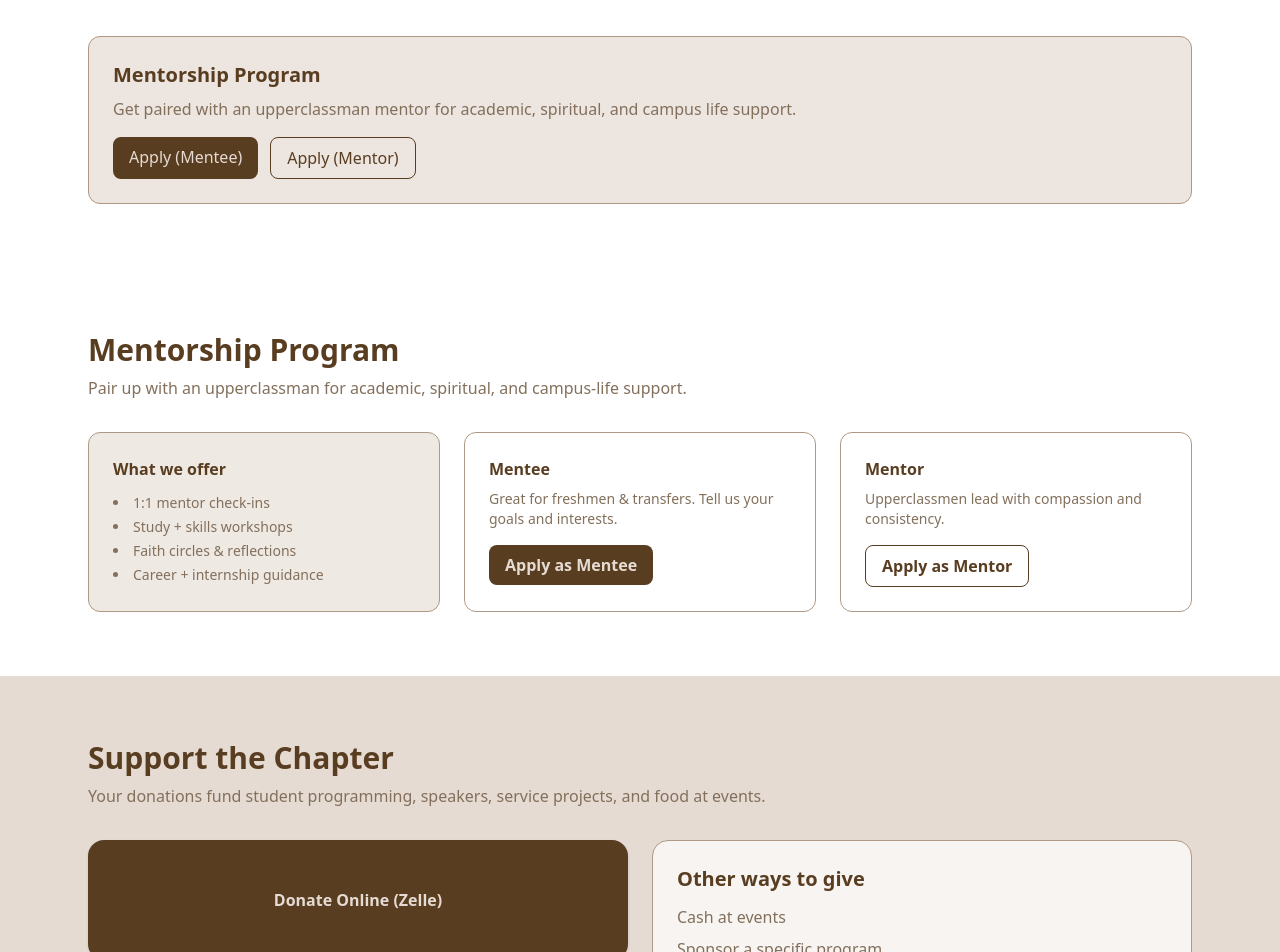
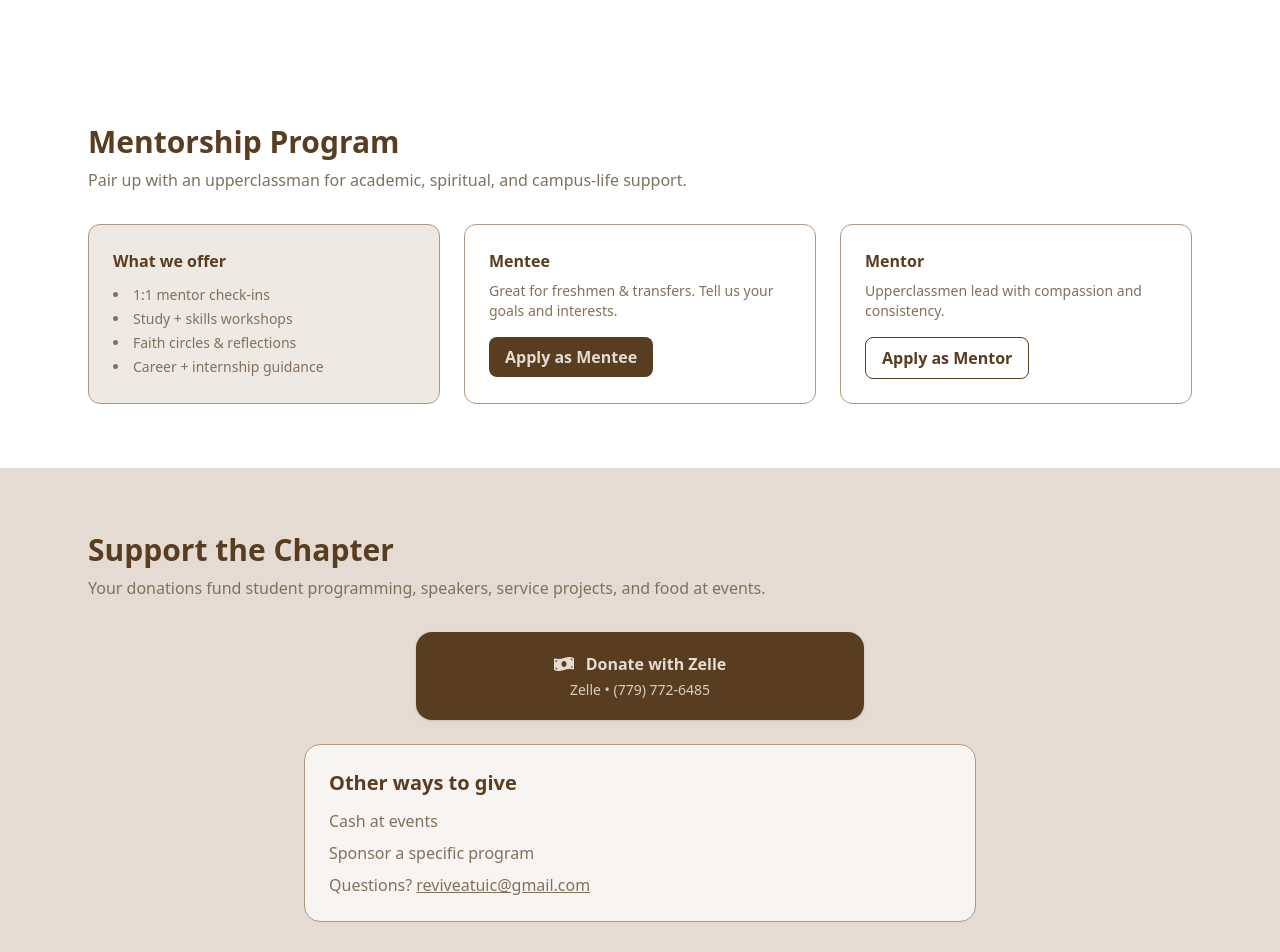
Before and after one commit to jzkhaliq/revive-uic, a React (Vite) app: page / in a window 1280 px wide. Shown: the part 1980-2932 px from the top of the page. Built offline with nearby package versions, Linux system fonts and the light colour scheme; no server answers; the database is empty.

Commit message:
polishing website

```diff
--- a/src/components/Contact.jsx
+++ b/src/components/Contact.jsx
@@ -51,10 +51,9 @@ export default function Contact() {
                         <ul className="mt-2 text-sm text-revive-stone space-y-1">
                             <li>Email: <a className="underline" href="mailto:reviveatuic@gmail.com">reviveatuic@gmail.com</a></li>
                             <li>Instagram: <a className="underline" href="#">@reviveatuic</a></li>
-                            <li>UIC Campus, Chicago, IL</li>
+                            <li>📍 University of Illinois Chicago</li>
                         </ul>
-                        <p className="mt-4 font-semibold">Office Hours</p>
-                        <p className="text-sm text-revive-stone">TBD each semester</p>
+
                     </motion.div>
                 </div>
             </div>
--- a/src/components/Donate.jsx
+++ b/src/components/Donate.jsx
@@ -1,5 +1,6 @@
 // src/components/Donate.jsx
 import { Link } from "react-router-dom";
+import { FaMoneyBillWave } from "react-icons/fa";
 
 export default function Donate() {
     return (
@@ -10,24 +11,40 @@ export default function Donate() {
                     Your donations fund student programming, speakers, service projects, and food at events.
                 </p>
 
-                <div className="mt-8 grid gap-6 lg:grid-cols-2">
-                    {/* Left card — clamped on large screens */}
-                    <div className="w-full lg:max-w-[560px] justify-self-start">
+                {/* Stacked layout */}
+                <div className="mt-8 space-y-6">
+                    {/* Smaller CTA card */}
+                    <div className="w-full max-w-md mx-auto">
                         <Link
                             to="/donate"
-                            className="block rounded-2xl bg-revive-brown text-revive-cream text-center font-semibold py-8 md:py-10 lg:py-12 shadow hover:bg-revive-coffee transition"
+                            className="group relative block rounded-2xl bg-revive-brown text-revive-cream px-5 py-5 shadow hover:bg-revive-coffee transition overflow-hidden"
                         >
-                            Donate Online (Zelle)
+                            {/* shine sweep on hover */}
+                            <span
+                                className="pointer-events-none absolute -left-10 top-0 h-full w-8
+                           bg-gradient-to-r from-transparent via-white/40 to-transparent
+                           -skew-x-12 transform -translate-x-full
+                           group-hover:translate-x-[220%] transition-transform duration-700"
+                            />
+                            <div className="flex items-center gap-3 justify-center">
+                                <FaMoneyBillWave aria-hidden className="h-5 w-5" />
+                                <span className="font-semibold">Donate with Zelle</span>
+                            </div>
+                            <p className="mt-1 text-center text-sm text-revive-cream/90">
+                                Zelle • (779) 772-6485
+                            </p>
                         </Link>
                     </div>
 
-                    {/* Right card */}
-                    <div className="rounded-2xl border border-revive-tan bg-white/70 p-6">
+                    {/* Other ways box */}
+                    <div className="max-w-2xl mx-auto rounded-2xl border border-revive-tan bg-white/70 p-6">
                         <h3 className="text-xl font-semibold">Other ways to give</h3>
                         <ul className="mt-3 space-y-2 text-revive-stone">
                             <li>Cash at events</li>
                             <li>Sponsor a specific program</li>
-                            <li>Email reviveatuic@gmail.com for inquiries</li>
+                            <li>
+                                Questions? <a className="underline" href="mailto:reviveatuic@gmail.com">reviveatuic@gmail.com</a>
+                            </li>
                         </ul>
                     </div>
                 </div>
--- a/src/components/Join.jsx
+++ b/src/components/Join.jsx
@@ -57,33 +57,6 @@ export default function Join() {
                         </motion.a>
                     ))}
                 </div>
-
-                <motion.div
-                    className="mt-10 rounded-xl border border-revive-tan bg-revive-cream/70 p-6"
-                    initial={{ opacity: 0 }}
-                    whileInView={{ opacity: 1 }}
-                    viewport={{ once: true }}
-                    transition={{ delay: 0.1 }}
-                >
-                    <h3 className="text-xl font-semibold">Mentorship Program</h3>
-                    <p className="mt-2 text-revive-stone">
-                        Get paired with an upperclassman mentor for academic, spiritual, and campus life support.
-                    </p>
-                    <div className="mt-4 flex gap-3">
-                        <a
-                            href="#"
-                            className="rounded-lg bg-revive-brown text-revive-cream px-4 py-2 hover:bg-revive-coffee"
-                        >
-                            Apply (Mentee)
-                        </a>
-                        <a
-                            href="#"
-                            className="rounded-lg border border-revive-brown px-4 py-2 hover:bg-revive-tan/50"
-                        >
-                            Apply (Mentor)
-                        </a>
-                    </div>
-                </motion.div>
             </div>
         </motion.section>
     );
```
